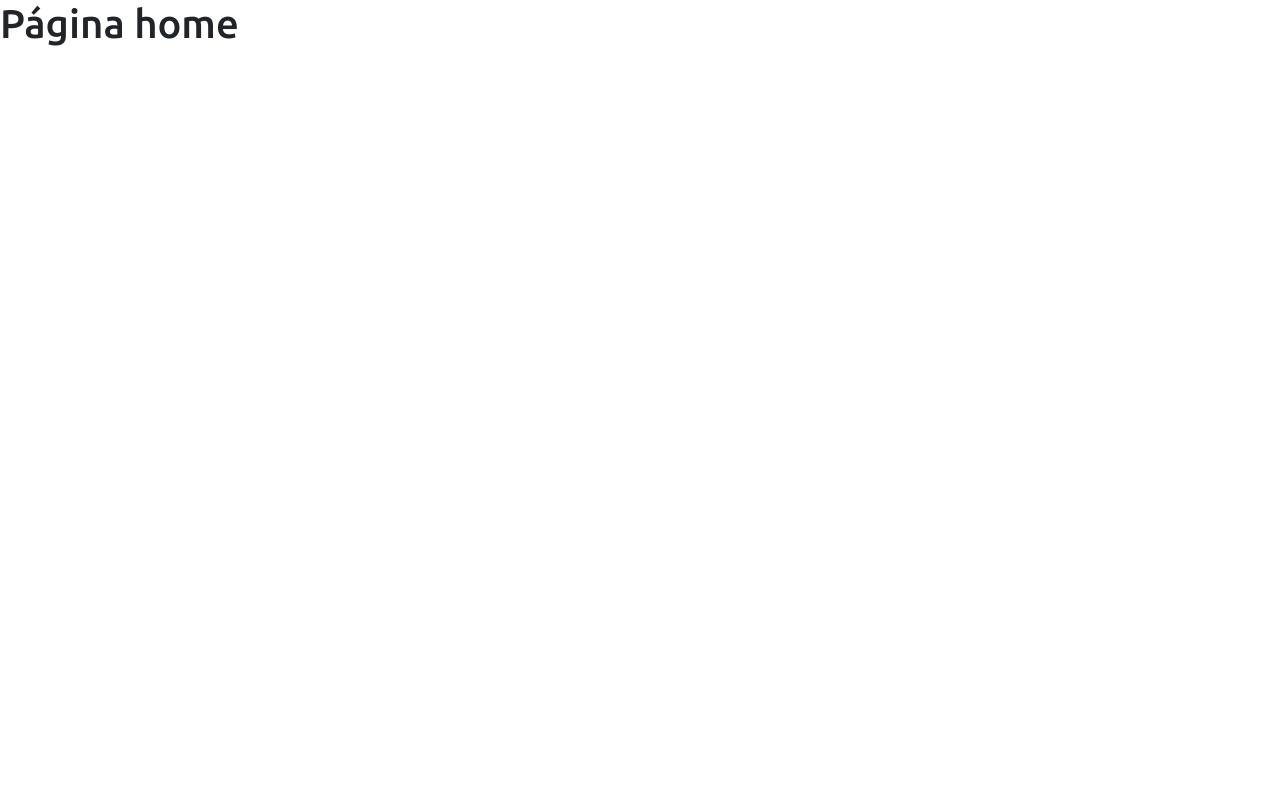
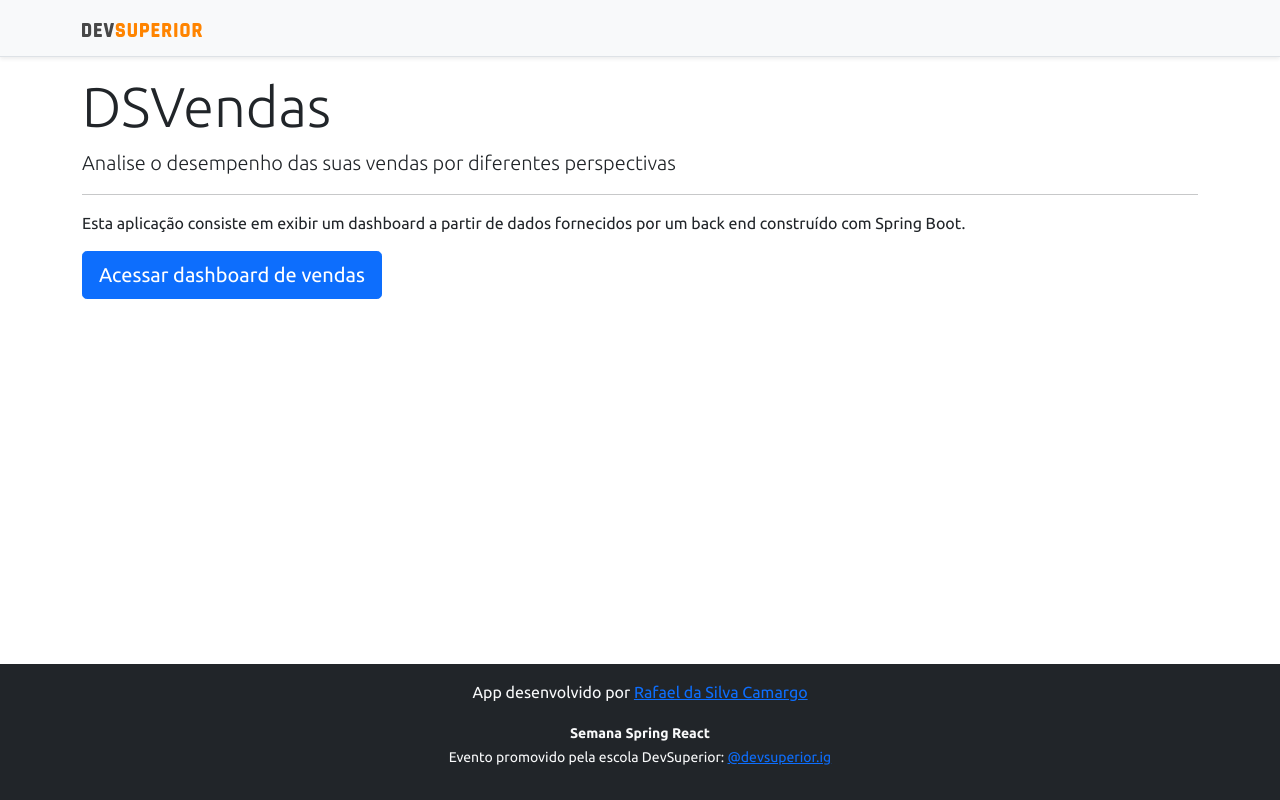
Before and after one commit to RCamargo15/projeto-sds3, a React (Create React App) app in the folder Frontend/: page / in a window 1280 px wide. Built offline with nearby package versions, Linux system fonts and the light colour scheme.

Commit message:
Home, navigation

```diff
--- a/Frontend/src/App.tsx
+++ b/Frontend/src/App.tsx
@@ -2,7 +2,7 @@
 
 function App() {
   return (
-   <Routes />
+    <Routes />
   );
 }
 
--- a/Frontend/src/Routes.tsx
+++ b/Frontend/src/Routes.tsx
@@ -1,6 +1,6 @@
 import Dashboard from "pages/Dashboard";
 import Home from "pages/Home";
-import { BrowserRouter, Switch, Route} from "react-router-dom";
+import { BrowserRouter, Switch, Route } from "react-router-dom";
 
 const Routes = () => {
   return (
--- a/Frontend/src/components/NavBar/index.tsx
+++ b/Frontend/src/components/NavBar/index.tsx
@@ -1,11 +1,14 @@
 import ImgDsDark from 'assets/img/ds-dark.svg';
+import { Link } from 'react-router-dom';
 
 const NavBar = () => {
     return (
         <div className="d-flex flex-column flex-md-row align-items-center p-3 px-md-4 mb-3 bg-light border-bottom shadow-sm">
             <div className="container">
                 <nav className="my-2 my-md-0 mr-md-3">
-                    <img src={ImgDsDark} alt="DevSuperior" width="120" />
+                    <Link to="/">
+                        <img src={ImgDsDark} alt="DevSuperior" width="120" />
+                    </Link>
                 </nav>
             </div>
         </div>
--- a/Frontend/src/pages/Home/index.tsx
+++ b/Frontend/src/pages/Home/index.tsx
@@ -1,8 +1,24 @@
+import Footer from "components/Footer";
+import NavBar from "components/NavBar";
+import { Link } from "react-router-dom";
+
 const Home = () => {
     return (
-    <div>
-        <h1>Página home</h1>
-    </div>
+        <>
+            <NavBar />
+            <div className="container">
+                <div className="jumbotron">
+                    <h1 className="display-4">DSVendas</h1>
+                    <p className="lead">Analise o desempenho das suas vendas por diferentes perspectivas</p>
+                    <hr />
+                    <p>Esta aplicação consiste em exibir um dashboard a partir de dados fornecidos por um back end construído com Spring Boot.</p>
+                    <Link className ="btn btn-primary btn-lg" to = "/dashboard">
+                        Acessar dashboard de vendas
+                    </Link>
+                </div>
+            </div>
+            <Footer />
+        </>
     );
 }
 
```
Also changed, not shown: Frontend/src/pages/Dashboard/index.tsx (indentation only). Lines whose indentation alone changed are shown as unchanged.
